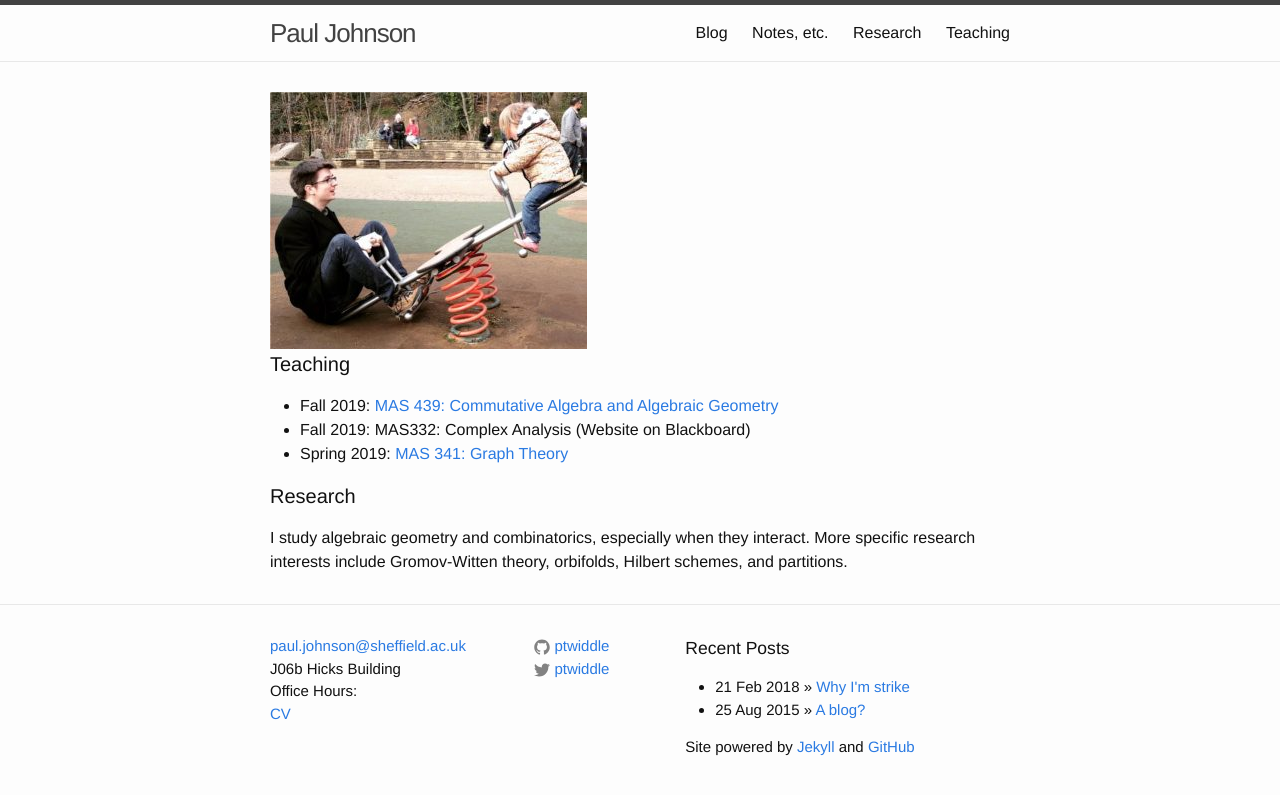
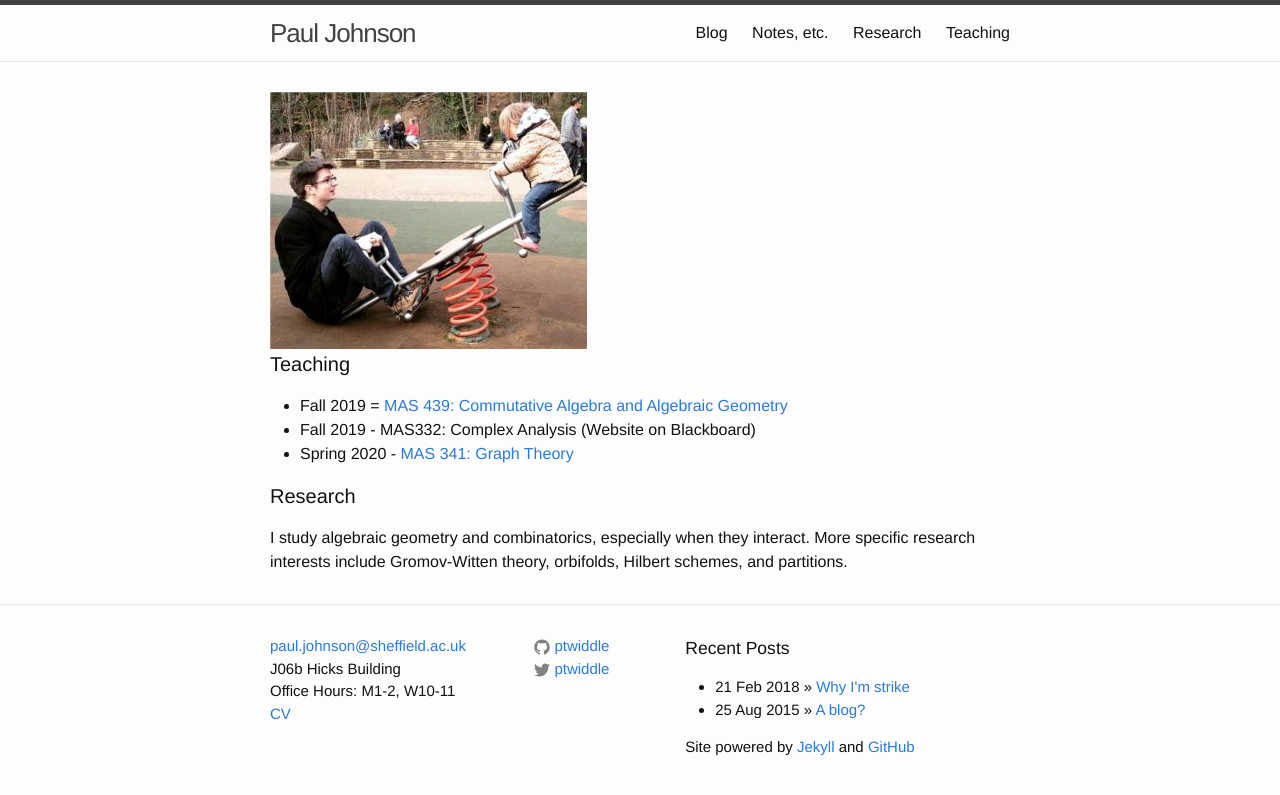
Before and after one commit to ptwiddle/ptwiddle.github.io, a Jekyll site: the page built from index.html, in a window 1280 px wide. Shown: the top 795 px of the page. Built offline with Jekyll 4.4.1, drawn with Linux system fonts in a browser that asks for light colours.

```diff
--- a/_includes/footer.html
+++ b/_includes/footer.html
@@ -9,7 +9,7 @@
         <ul class="contact-list">
           <li><a href="mailto:{{ site.email }}">{{ site.email }}</a></li>
           <li> J06b Hicks Building</li>
-          <li> Office Hours:
+          <li> Office Hours: M1-2, W10-11
           <li> <a href="cv.pdf"> CV </a> </li>
         </ul>
       </div>
--- a/index.html
+++ b/index.html
@@ -8,9 +8,9 @@
 
   <h3 class="page-heading">Teaching</h3>
       <ul>
-        <li> Fall 2019: <a href="http://ptwiddle.github.io/MAS439-Commutative-Algebra/">MAS 439: Commutative Algebra and Algebraic Geometry</a></li>
-	<li> Fall 2019: MAS332: Complex Analysis (Website on Blackboard)
-        <li> Spring 2019: <a href="http://ptwiddle.github.io/MAS341-Graph-Theory/">MAS 341: Graph Theory</a></li>
+        <li> Fall 2019 = <a href="http://ptwiddle.github.io/MAS439-Commutative-Algebra/">MAS 439: Commutative Algebra and Algebraic Geometry</a></li>
+	<li> Fall 2019 - MAS332: Complex Analysis (Website on Blackboard)
+        <li> Spring 2020 - <a href="http://ptwiddle.github.io/MAS341-Graph-Theory/">MAS 341: Graph Theory</a></li>
       </ul>
   <h3 class="page-heading"> Research </h3>
        I study algebraic geometry and combinatorics, especially when they interact.  More specific research interests include Gromov-Witten theory, orbifolds, Hilbert schemes, and partitions.
```
